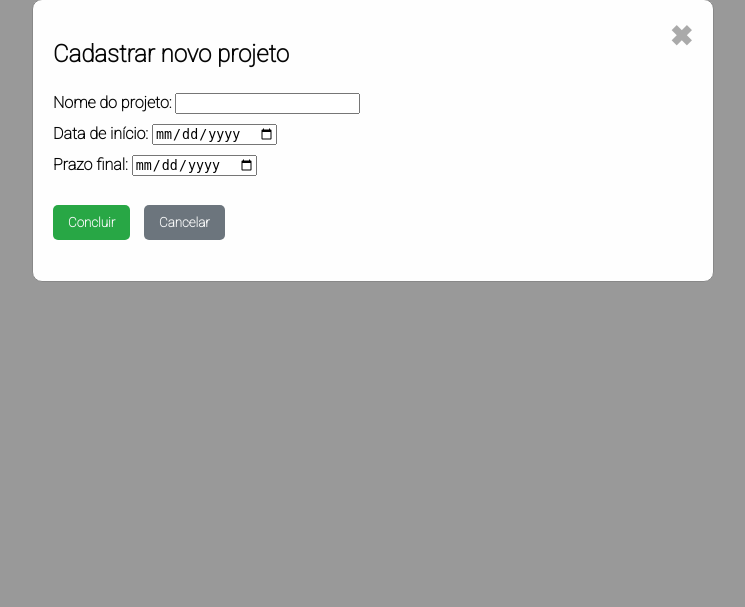
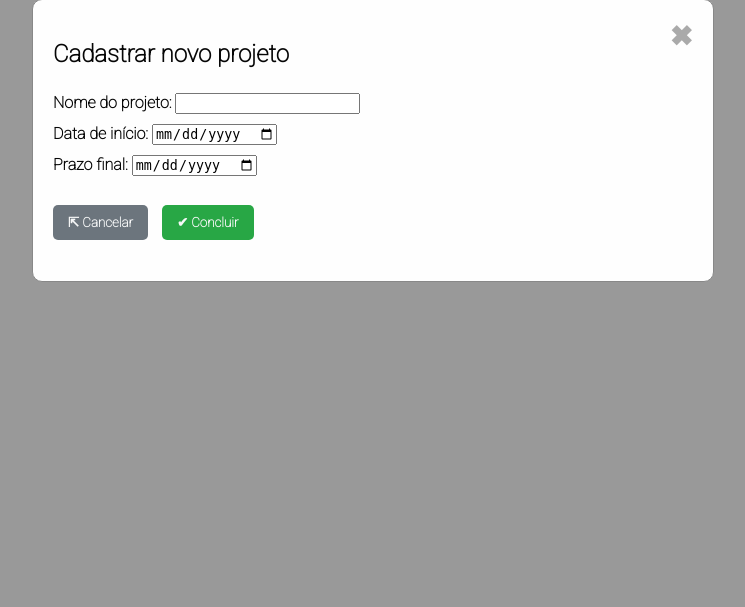
Before and after one commit to jvitormichels/gerenciamentoDeProjetos-Sistema, a PHP site: page / in a window 1280 px wide, after a click on "≻ Novo projeto". Shown: the part 193-800 px from the top of the page, without its empty margins (267-1012 px from the left). Run offline with PHP 8.4, Linux system fonts and the light colour scheme; data that the repository does not hold is empty.

Commit message:
fix: project form buttons switched place and icons

```diff
--- a/activities.php
+++ b/activities.php
@@ -82,8 +82,8 @@
 					</select>
 				</div>
 			<div class="buttons-box">
-				<button type="reset" class="btn-secondary" onclick="CloseForm('newActivityForm')">Cancelar</button>
-				<button type="submit" class="btn-success">Concluir</button>
+				<button type="reset" class="btn-secondary" onclick="CloseForm('newActivityForm')">⇱ Cancelar</button>
+				<button type="submit" class="btn-success">✔ Concluir</button>
 				</div>
 			</form>
 		</div>
--- a/index.php
+++ b/index.php
@@ -104,8 +104,8 @@
 				</div>
 				<br>
 				<div class="buttons-box">
-					<button type="submit" class="btn-success">Concluir</button>
-					<button type="reset" class="btn-secondary" onclick="CloseForm('newProjectForm')">Cancelar</button>
+					<button type="reset" class="btn-secondary" onclick="CloseForm('newProjectForm')">⇱ Cancelar</button>
+					<button type="submit" class="btn-success">✔ Concluir</button>
 				</div>
 			</form>
 		</div>
```
